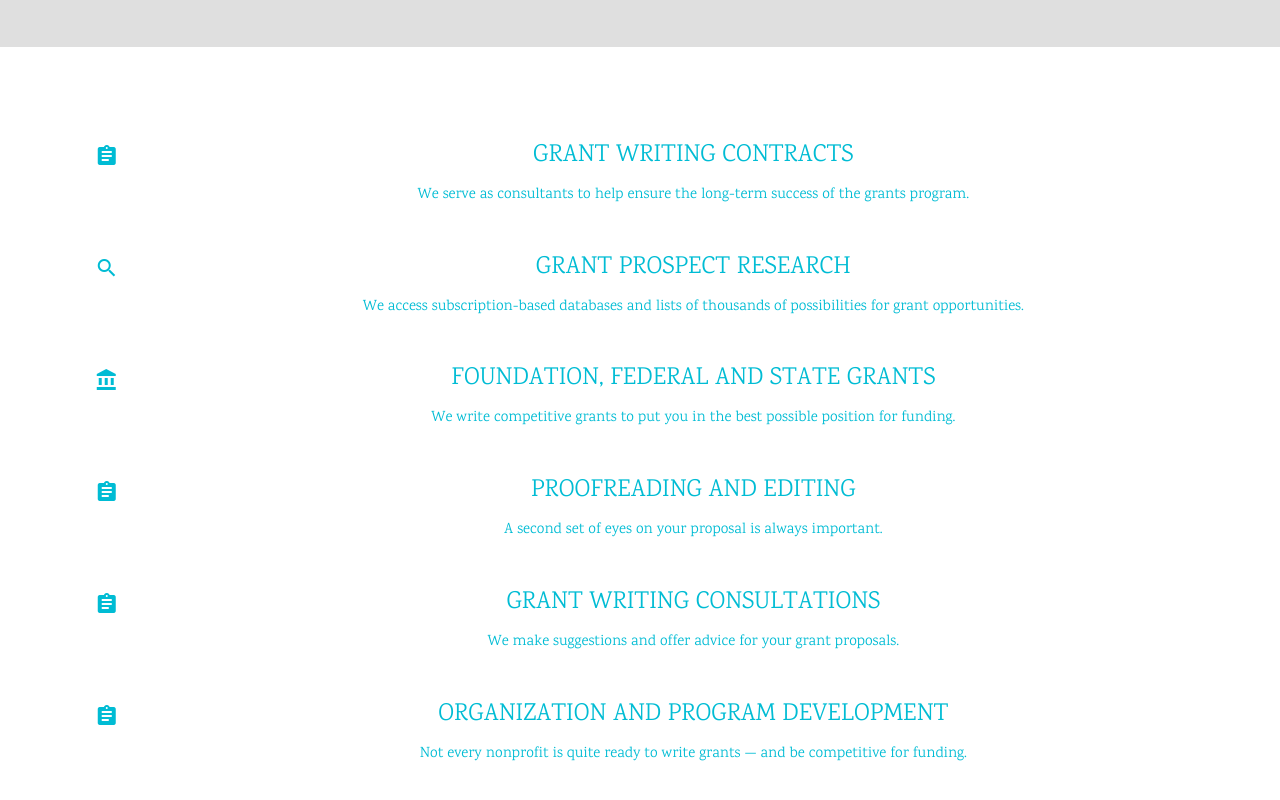
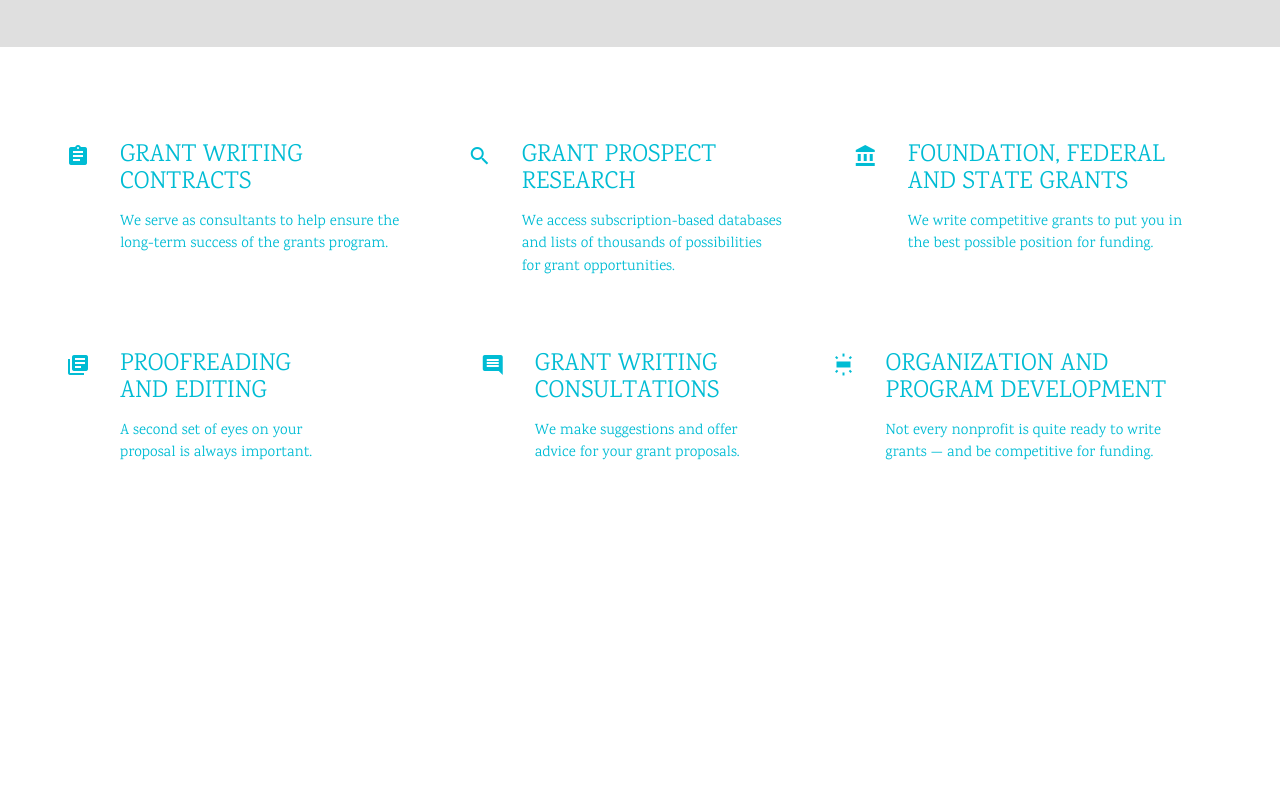
Before and after one commit to sonAndrew/grant-writer, a plain HTML site: page index.html in a window 1280 px wide. Shown: the part 1680-2480 px from the top of the page. After the commit the page ends 2242 px from the top, so only its background shows below. Drawn offline with nearby package versions, Linux system fonts and the light colour scheme.

Commit message:
created desktop blog grant writing info section

```diff
--- a/index.html
+++ b/index.html
@@ -223,7 +223,7 @@
         </div>
 
         <!-- BLOG GRANT WRITING INFO MOBILE SECTION -->
-        <div class="blog-grant-writing-info-mobile center cyan-text">
+        <div class="blog-grant-writing-info-mobile center cyan-text hide-on-large-only">
             <div class="gw-contracts row">
                 <p class="gw-icon col s2"><i class="material-icons">assignment</i></p>
                 <div class="col s9">
@@ -249,7 +249,7 @@
                 <div class="col s1"></div>
             </div>
             <div class="gw-proofreading-and-writing row center">
-                <p class="gw-icon col s2"><i class="material-icons">assignment</i></p>
+                <p class="gw-icon col s2"><i class="material-icons">library_books</i></p>
                 <div class="col s9">
                     <h5 class="">PROOFREADING AND EDITING</h5>
                     <p>A second set of eyes on your proposal is always important.</p>
@@ -257,7 +257,7 @@
                 <div class="col s1"></div>
             </div>
             <div class="gw-consultations row center">
-                <p class="gw-icon col s2"><i class="material-icons">assignment</i></p>
+                <p class="gw-icon col s2"><i class="material-icons">comment</i></p>
                 <div class="col s9">
                     <h5 class="">GRANT WRITING CONSULTATIONS</h5>
                     <p>We make suggestions and offer advice for your grant proposals.</p>
@@ -265,13 +265,72 @@
                 <div class="col s1"></div>
             </div>
             <div class="gw-development row center">
-                <p class="gw-icon col s2"><i class="material-icons">assignment</i></p>
+                <p class="gw-icon col s2"><i class="material-icons">wb_iridescent</i></p>
                 <div class="col s9">
                     <h5 class="">ORGANIZATION AND PROGRAM DEVELOPMENT</h5>
                     <p>Not every nonprofit is quite ready to write grants — and be competitive for funding.</p>
                 </div>
                 <div class="col s1"></div>
             </div>
+        </div>
+
+        <!-- BLOG GRANT WRITING INFO DESKTOP SECTION -->
+        <div class="blog-grant-writing-info-desktop center cyan-text hide-on-med-and-down">
+
+            <div class="section-one left-align">
+                <div class="gw-contracts-desktop">
+                    <p class="gw-icon-two col s2"><i class="material-icons">assignment</i></p> <br>
+                    <div class="col s9">
+                        <h5 class="">GRANT WRITING CONTRACTS</h5>
+                        <p>We serve as consultants to help ensure the long-term success of the grants program.</p>
+                    </div>
+                    <div class="col s1"></div>
+                </div>
+                <div class="gw-prospect-research-desktop">
+                    <p class="gw-icon-two col s2"><i class="material-icons">search</i></p>
+                    <div class="col s9">
+                        <h5 class="">GRANT PROSPECT <br> RESEARCH</h5>
+                        <p>We access subscription-based databases and lists of thousands of possibilities <br> for grant opportunities.</p>
+                    </div>
+                    <div class="col s1"></div>
+                </div>
+                <div class="gw-federal-and-state-desktop">
+                    <p class="gw-icon-two col s2"><i class="material-icons">account_balance</i></p>
+                    <div class="col s9">
+                        <h5 class="">FOUNDATION, FEDERAL AND STATE GRANTS</h5>
+                        <p>We write competitive grants to put you in the best possible position for funding.</p>
+                    </div>
+                    <div class="col s1"></div>
+                </div>
+            </div>
+
+            <div class="section-two left-align">
+                <div class="gw-proofreading-and-writing-desktop">
+                    <p class="gw-icon-two col s2"><i class="material-icons">library_books</i></p>
+                    <div class="col s9">
+                        <h5 class="">PROOFREADING AND EDITING</h5>
+                        <p>A second set of eyes on your proposal is always important.</p>
+                    </div>
+                    <div class="col s1"></div>
+                </div>
+                <div class="gw-consultations-desktop">
+                    <p class="gw-icon-two col s2"><i class="material-icons">comment</i></p>
+                    <div class="col s9">
+                        <h5 class="">GRANT WRITING CONSULTATIONS</h5>
+                        <p>We make suggestions and offer advice for your grant proposals.</p>
+                    </div>
+                    <div class="col s1"></div>
+                </div>
+                <div class="gw-development-desktop">
+                    <p class="gw-icon-two col s2"><i class="material-icons">wb_iridescent</i></p>
+                    <div class="col s9">
+                        <h5 class="">ORGANIZATION AND <br> PROGRAM DEVELOPMENT</h5>
+                        <p>Not every nonprofit is quite ready to write grants — and be competitive for funding.</p>
+                    </div>
+                    <div class="col s1"></div>
+                </div>
+            </div>
+
         </div>
 
 
--- a/styles/styles.css
+++ b/styles/styles.css
@@ -87,3 +87,57 @@ nav{
     margin-top: 5.5rem;
     margin-bottom: 5.5rem;
 }
+.blog-grant-writing-info-desktop{
+    display: flex;
+    flex-direction: row;
+    flex-wrap: wrap;
+    justify-content: space-around;
+    margin-top: 5.5rem;
+    margin-bottom: 5.5rem;
+}
+.gw-contracts-desktop, .gw-prospect-research-desktop, .gw-federal-and-state-desktop, .gw-proofreading-and-writing-desktop, .gw-consultations-desktop, .gw-development-desktop{
+    display: flex;
+    padding-right: 3%;
+    padding-left: 3%;
+}
+..gw-contracts-desktop{
+    padding-right: 0;
+}
+.gw-prospect-research-desktop{
+    padding-left: 1%;
+    padding-right: 5%;
+}
+.gw-federal-and-state-desktop{
+    padding-left: 0;
+}
+.gw-proofreading-and-writing-desktop{
+    padding-right: 10%;
+}
+.section-one{
+    display: flex;
+    flex-direction: row;
+    margin-right: 3.5rem;
+    margin-bottom: 3rem;
+    margin-left: 2rem;
+}
+.section-two{
+    display: flex;
+    flex-direction: row;
+    margin-right: 3.5rem;
+    margin-left: 2rem;
+}
+.gw-icon-two{
+    padding-right: 2rem;
+}
+/* .section-one{
+    margin-bottom: 2rem;
+}
+.section-two{
+    padding-left: 2rem;
+}
+.gw-icon-two{
+    padding-right: 4rem;
+}
+.section-one, .section-two{
+    display: flex;
+} */
```
